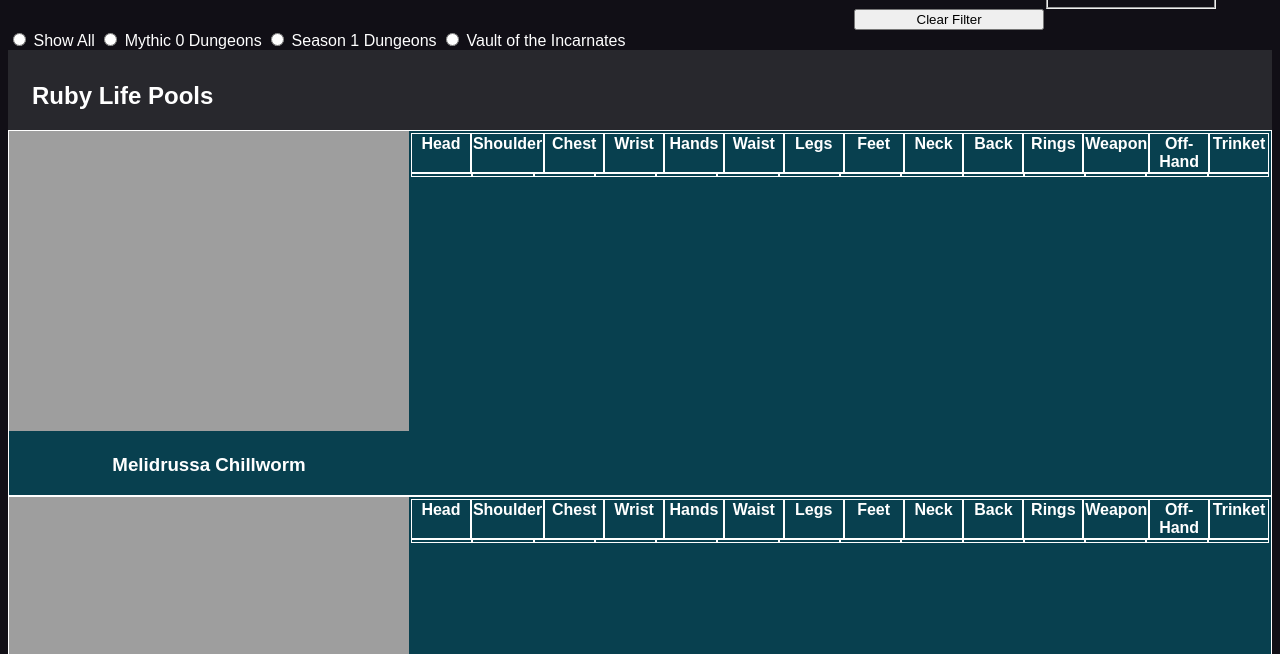
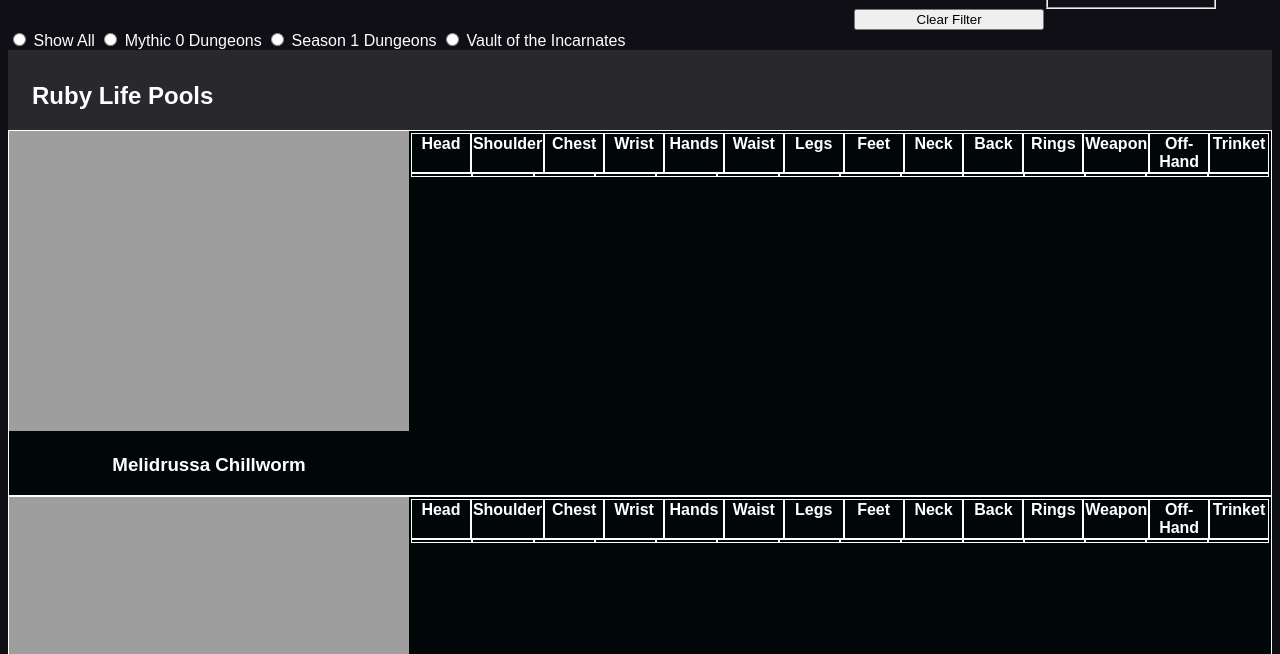
Before and after one commit to danhouse98/danhouse98.github.io, a plain HTML site: page index.html in a window 1280 px wide. Shown: the part 146-800 px from the top of the page. Drawn offline with nearby package versions, Linux system fonts and the light colour scheme; grey boxes are pictures that could not be loaded; a script that the page names is missing.

Commit message:
Update default.css
Color update

```diff
--- a/styles/default.css
+++ b/styles/default.css
@@ -21,7 +21,7 @@ h2{
 }
 
 .boss {
-    background-color: #08404f;
+    background-color: #010708;
     display: grid;
     grid-template-columns: fit-content(1em) auto;
     text-align: center;
```
